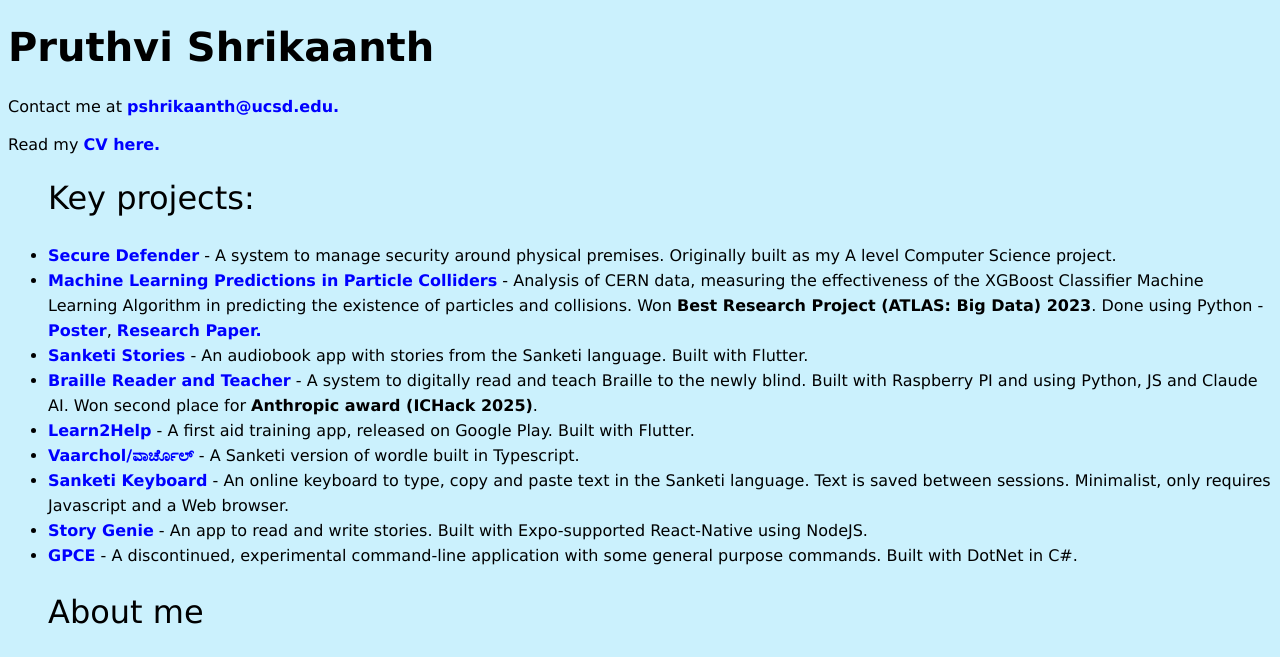
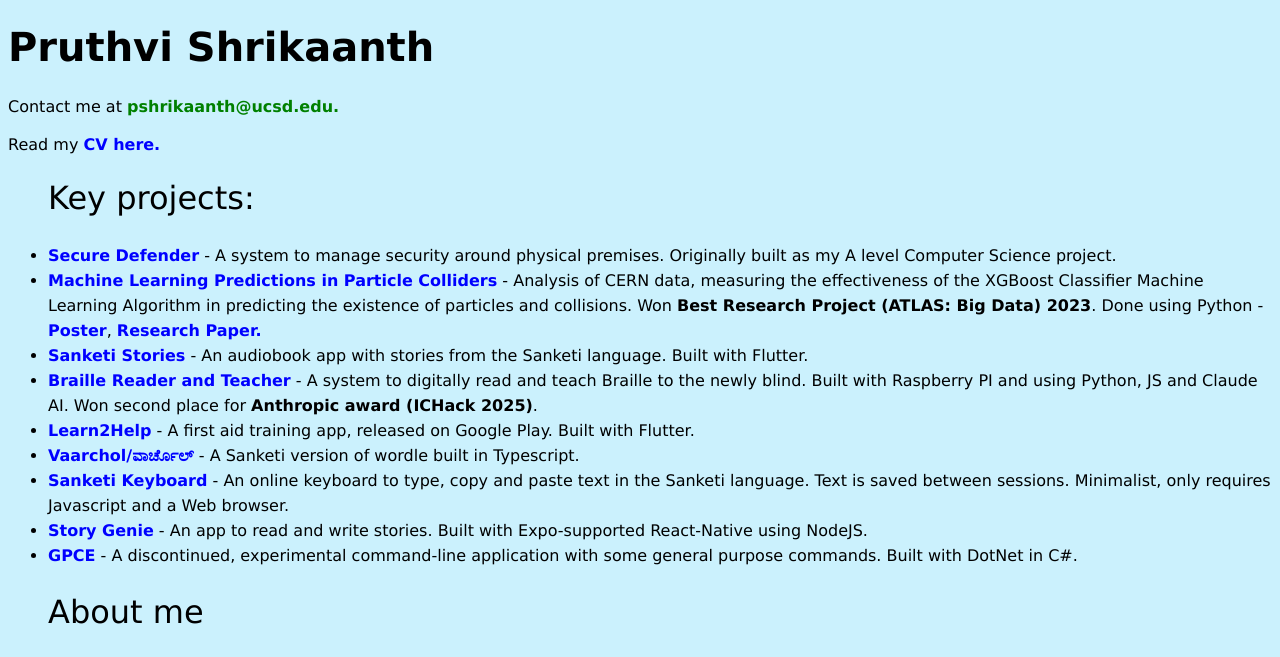
Before and after one commit to Blue0Tech/Blue0Tech.github.io, a plain HTML site: page index.html in a window 1280 px wide. Shown: the part 61-718 px from the top of the page. Drawn offline with Linux system fonts and the light colour scheme.

Commit message:
Update index.html

```diff
--- a/index.html
+++ b/index.html
@@ -18,7 +18,7 @@
             Jump to: <a href="#key-projects">Key projects</a> | <a href="#about-me">About me</a>
             <br/>
         </div>
-            Contact me at <a href="mailto:pshrikaanth@ucsd.edu" target="_blank">pshrikaanth@ucsd.edu.</a>
+            Contact me at <a href="mailto:pshrikaanth@ucsd.edu" target="_blank" id="contact">pshrikaanth@ucsd.edu.</a>
             <br/><br/>
             Read my <a href="Pruthvi Shrikaanth CV Public.pdf" target="_blank">CV here.</a>
         <ul>
```
